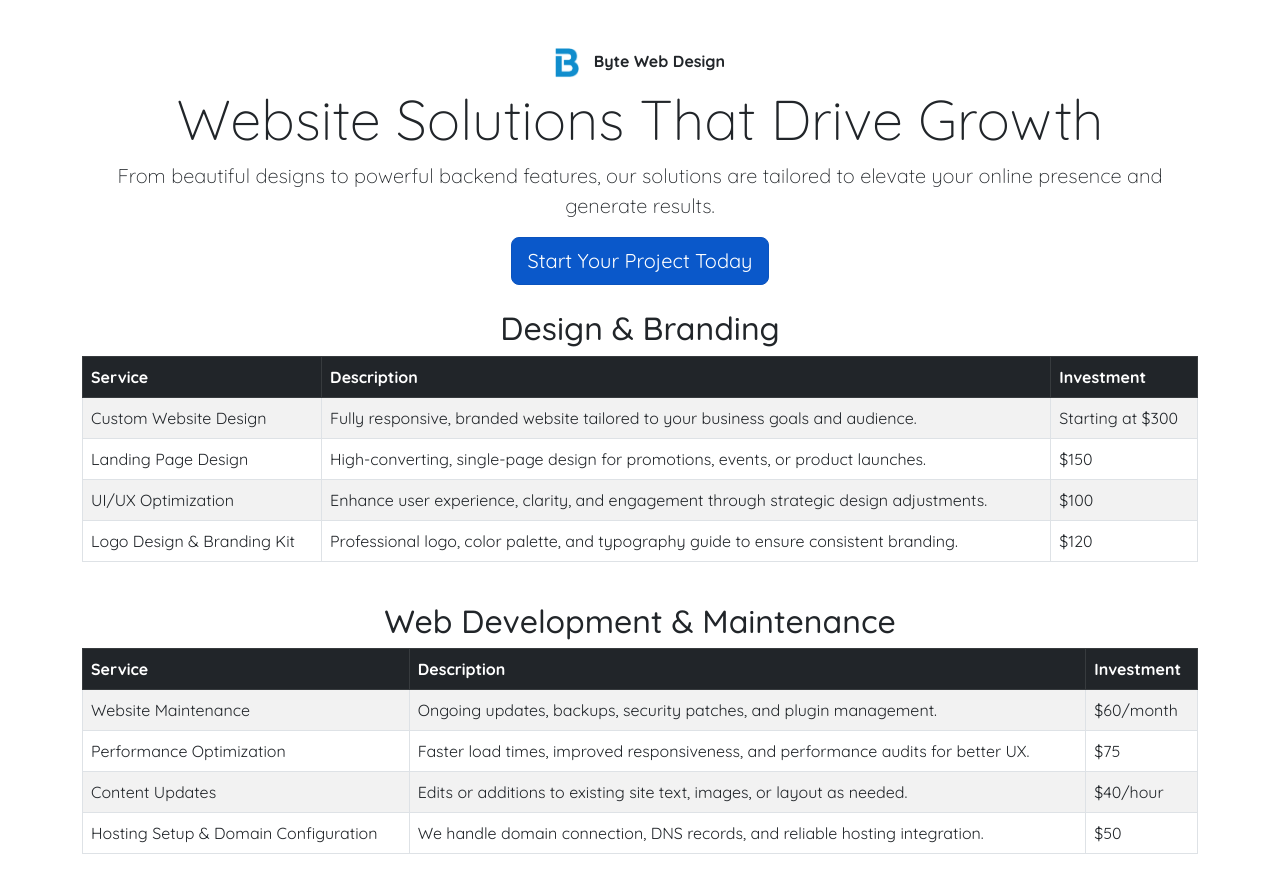
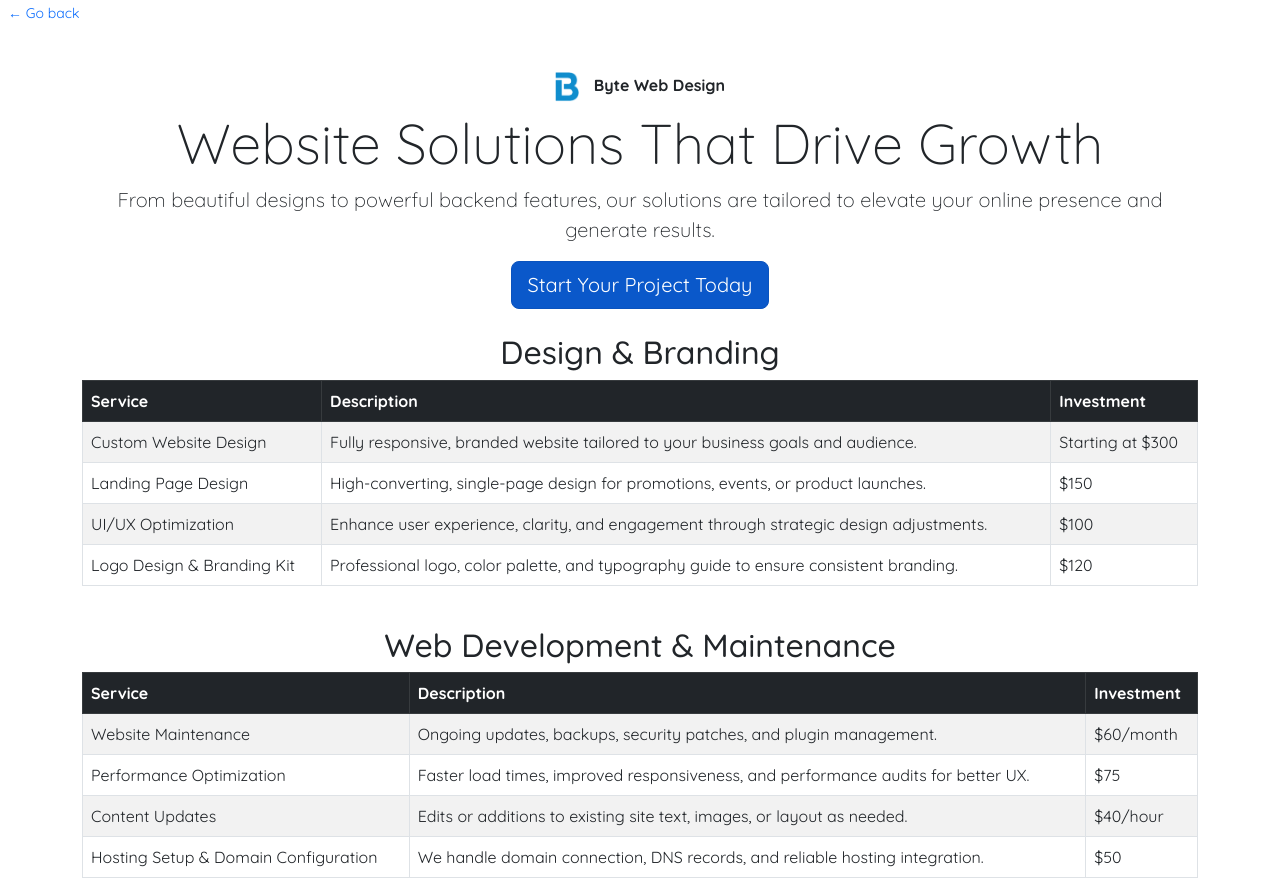
Before and after one commit to trickyhat9/trickyhat9.github.io, a plain HTML site: page services.html in a window 1280 px wide. Shown: the top 880 px of the page. Drawn offline with nearby package versions, Linux system fonts and the light colour scheme.

Commit message:
Add files via upload

```diff
--- a/services.html
+++ b/services.html
@@ -12,6 +12,8 @@
   <link rel="stylesheet" href="services.css" />
 </head>
 <body>
+  <a href="/index.html" class="text-decoration-none small ms-2">&larr; Go back</a>
+
   <div class="container my-5">
     <header class="text-center mb-4">
       <img src="byte3.png" alt="Logo" style="height: 30px; margin-right: 10px;" />
```
